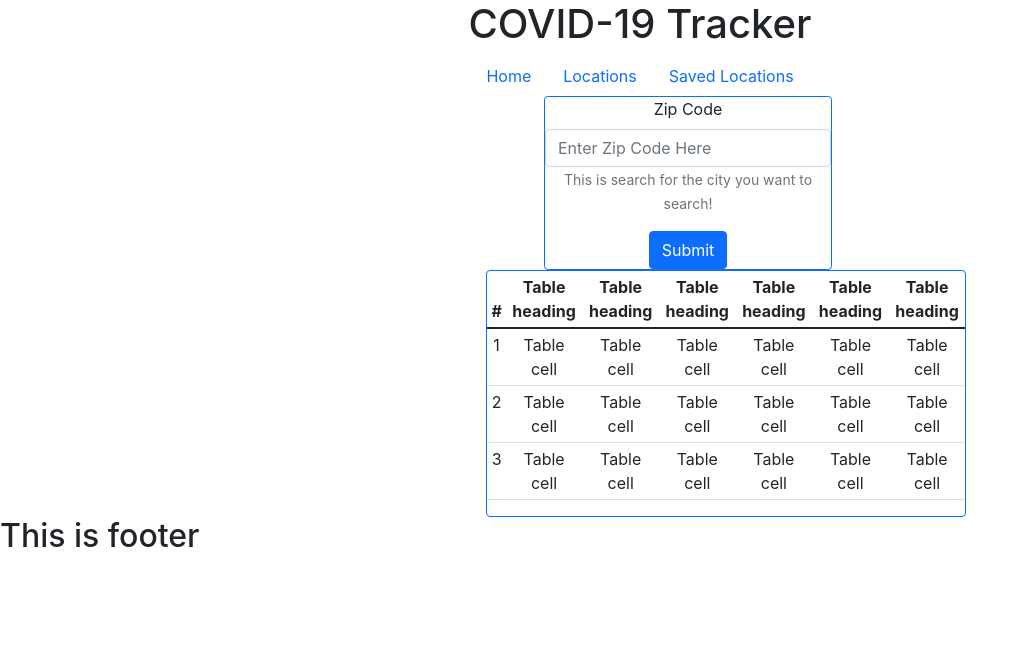
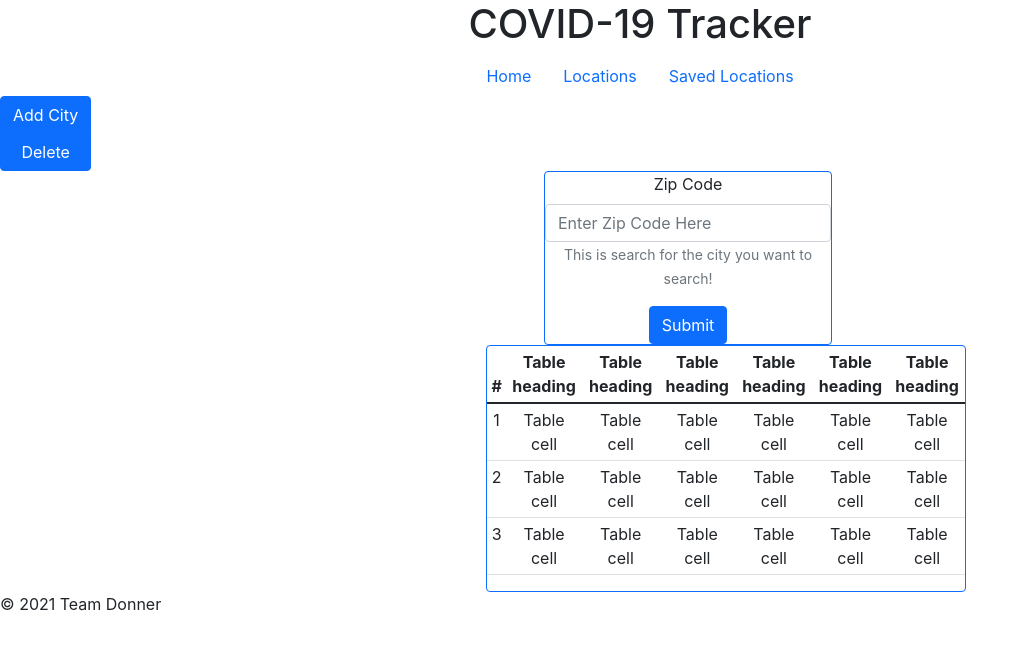
Before and after one commit to Team-Donner-Donder/covid-data-tracker-frontend, a React (Create React App) app: page / in a window 1280 px wide. Shown: the top 650 px of the page, without its empty margins (0-1029 px from the left). Built offline with nearby package versions, Linux system fonts and the light colour scheme.

Commit message:
changed title

```diff
--- a/public/index.html
+++ b/public/index.html
@@ -24,7 +24,7 @@
       work correctly both with client-side routing and a non-root public URL.
       Learn how to configure a non-root public URL by running `npm run build`.
     -->
-    <title>React App</title>
+    <title>Covid Tracker</title>
   </head>
   <body>
     <noscript>You need to enable JavaScript to run this app.</noscript>
--- a/src/App.css
+++ b/src/App.css
@@ -40,3 +40,7 @@
 h1 {
   text-align: center;
 }
+
+div.mainComp{
+  display: inline;
+}
--- /dev/null
+++ b/src/components/Buttons.js
@@ -0,0 +1,17 @@
+import React, { Component } from 'react'
+import Button from 'react-bootstrap/Button'
+import  ButtonGroup  from 'react-bootstrap/ButtonGroup'
+
+export default class Buttons extends Component {
+  render() {
+    return (
+      <div>
+        <ButtonGroup vertical>
+          <Button>Add City</Button>
+          <Button>Delete</Button>
+
+        </ButtonGroup>
+      </div>
+    )
+  }
+}
--- a/src/components/Footer.js
+++ b/src/components/Footer.js
@@ -4,7 +4,7 @@ export default class Footer extends Component {
   render() {
     return (
       <div>
-        <h2> This is footer</h2>
+        <p> © 2021 Team Donner </p>
       </div>
     )
   }
--- a/src/components/Main.js
+++ b/src/components/Main.js
@@ -1,4 +1,5 @@
 import React, { Component } from 'react'
+import Buttons from './Buttons.js'
 import DataTable from './DataTable.js'
 import ZipForm from './ZipForm.js'
 
@@ -8,9 +9,11 @@ export default class Main extends Component {
   render() {
     return (
       <div>
-        <ZipForm />
+        <div class="mainComp">
+          <Buttons />
+          <ZipForm id="zipform" />
+        </div>
         <DataTable />
-
       </div>
     )
   }
```
